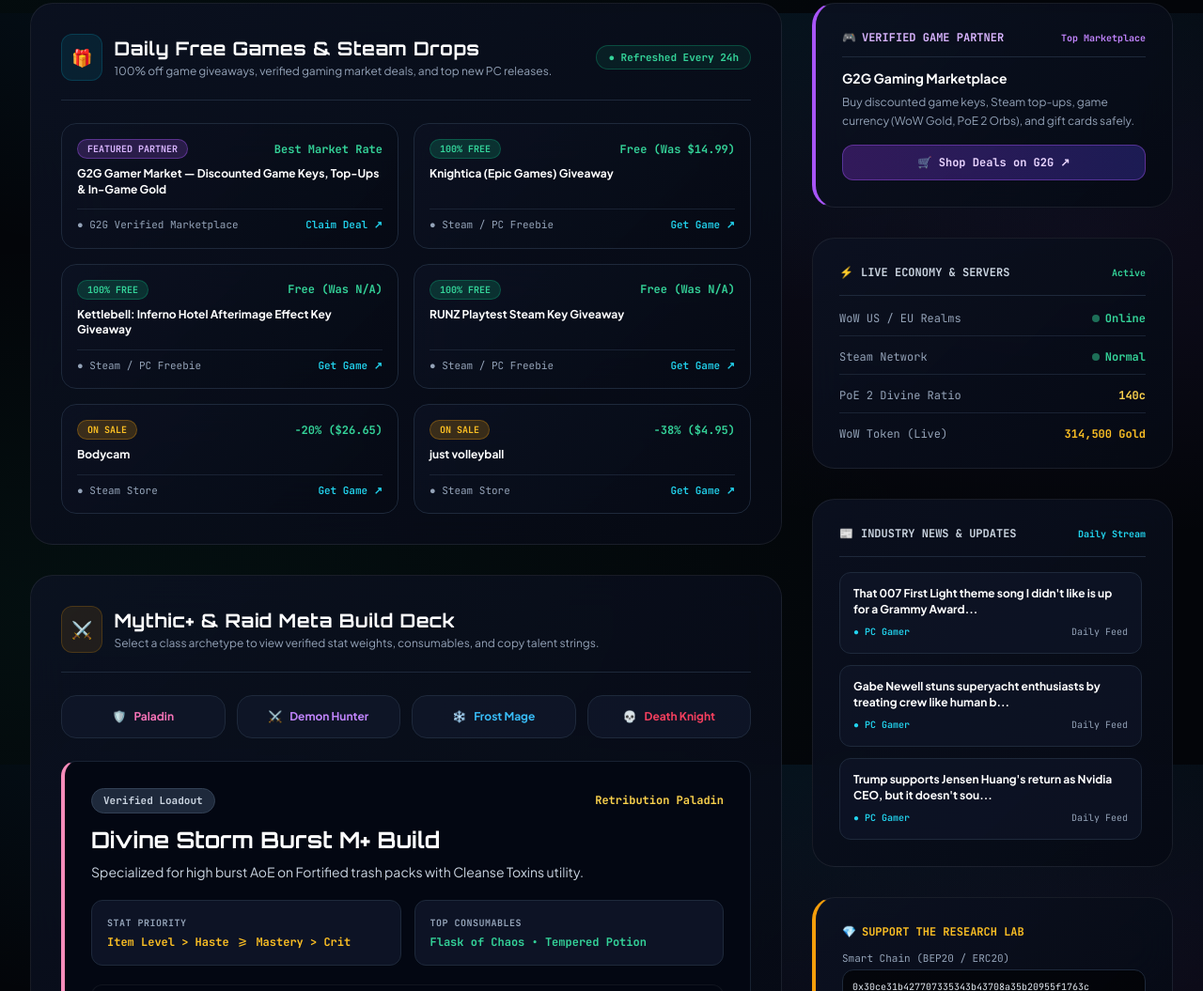
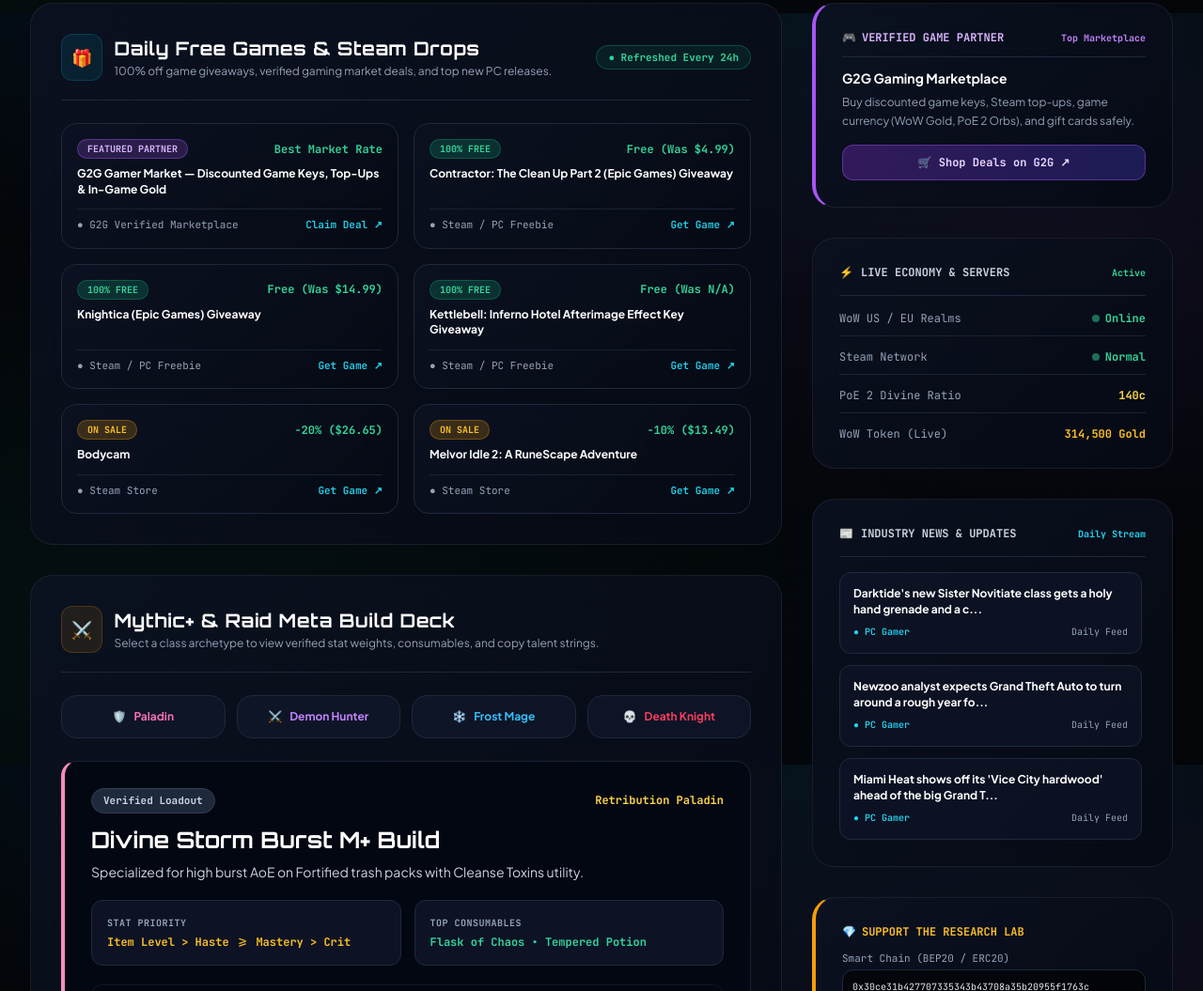
Before and after one commit to kchour96-dev/autonomous-portfolio-2026, a plain HTML site: page index.html in a window 1280 px wide. Shown: the part 786-1841 px from the top of the page at 94% size. Drawn offline with nearby package versions, Linux system fonts and the light colour scheme.

Commit message:
Auto-update: Daily Steam releases & free games

```diff
--- a/index.html
+++ b/index.html
@@ -280,6 +280,21 @@
                         <div>
                             <div class='flex items-center justify-between mb-2'>
                                 <span class='text-[10px] font-bold px-2.5 py-0.5 rounded-full border bg-emerald-500/20 text-emerald-400 border-emerald-500/30 font-mono'>100% FREE</span>
+                                <span class='text-xs font-mono text-emerald-400 font-bold'>Free (Was $4.99)</span>
+                            </div>
+                            <a href='https://www.gamerpower.com/open/contractor-the-clean-up-part-2-epic-games-giveaway' target='_blank' rel='noopener noreferrer' class='font-bold text-white group-hover:text-cyan-400 transition text-xs block leading-snug'>
+                                Contractor: The Clean Up Part 2 (Epic Games) Giveaway
+                            </a>
+                        </div>
+                        <div class='mt-3 text-[11px] text-slate-400 flex items-center justify-between border-t border-slate-800/80 pt-2 font-mono'>
+                            <span>● Steam / PC Freebie</span>
+                            <a href='https://www.gamerpower.com/open/contractor-the-clean-up-part-2-epic-games-giveaway' target='_blank' rel='noopener noreferrer' class='text-cyan-400 hover:underline font-semibold'>Get Game ↗</a>
+                        </div>
+                    </div>
+                    <div class='glass-card p-4 rounded-2xl border border-slate-800 flex flex-col justify-between hover:border-cyan-500/30 transition group'>
+                        <div>
+                            <div class='flex items-center justify-between mb-2'>
+                                <span class='text-[10px] font-bold px-2.5 py-0.5 rounded-full border bg-emerald-500/20 text-emerald-400 border-emerald-500/30 font-mono'>100% FREE</span>
                                 <span class='text-xs font-mono text-emerald-400 font-bold'>Free (Was $14.99)</span>
                             </div>
                             <a href='https://www.gamerpower.com/open/knightica-epic-games-giveaway' target='_blank' rel='noopener noreferrer' class='font-bold text-white group-hover:text-cyan-400 transition text-xs block leading-snug'>
@@ -309,21 +324,6 @@
                     <div class='glass-card p-4 rounded-2xl border border-slate-800 flex flex-col justify-between hover:border-cyan-500/30 transition group'>
                         <div>
                             <div class='flex items-center justify-between mb-2'>
-                                <span class='text-[10px] font-bold px-2.5 py-0.5 rounded-full border bg-emerald-500/20 text-emerald-400 border-emerald-500/30 font-mono'>100% FREE</span>
-                                <span class='text-xs font-mono text-emerald-400 font-bold'>Free (Was N/A)</span>
-                            </div>
-                            <a href='https://www.gamerpower.com/open/runz-playtest-steam-key-giveaway' target='_blank' rel='noopener noreferrer' class='font-bold text-white group-hover:text-cyan-400 transition text-xs block leading-snug'>
-                                RUNZ Playtest Steam Key Giveaway
-                            </a>
-                        </div>
-                        <div class='mt-3 text-[11px] text-slate-400 flex items-center justify-between border-t border-slate-800/80 pt-2 font-mono'>
-                            <span>● Steam / PC Freebie</span>
-                            <a href='https://www.gamerpower.com/open/runz-playtest-steam-key-giveaway' target='_blank' rel='noopener noreferrer' class='text-cyan-400 hover:underline font-semibold'>Get Game ↗</a>
-                        </div>
-                    </div>
-                    <div class='glass-card p-4 rounded-2xl border border-slate-800 flex flex-col justify-between hover:border-cyan-500/30 transition group'>
-                        <div>
-                            <div class='flex items-center justify-between mb-2'>
                                 <span class='text-[10px] font-bold px-2.5 py-0.5 rounded-full border bg-amber-500/20 text-amber-400 border-amber-500/30 font-mono'>ON SALE</span>
                                 <span class='text-xs font-mono text-emerald-400 font-bold'>-20% ($26.65)</span>
                             </div>
@@ -340,15 +340,15 @@
                         <div>
                             <div class='flex items-center justify-between mb-2'>
                                 <span class='text-[10px] font-bold px-2.5 py-0.5 rounded-full border bg-amber-500/20 text-amber-400 border-amber-500/30 font-mono'>ON SALE</span>
-                                <span class='text-xs font-mono text-emerald-400 font-bold'>-38% ($4.95)</span>
+                                <span class='text-xs font-mono text-emerald-400 font-bold'>-10% ($13.49)</span>
                             </div>
-                            <a href='https://store.steampowered.com/app/5037200' target='_blank' rel='noopener noreferrer' class='font-bold text-white group-hover:text-cyan-400 transition text-xs block leading-snug'>
-                                just volleyball
+                            <a href='https://store.steampowered.com/app/3218350' target='_blank' rel='noopener noreferrer' class='font-bold text-white group-hover:text-cyan-400 transition text-xs block leading-snug'>
+                                Melvor Idle 2: A RuneScape Adventure
                             </a>
                         </div>
                         <div class='mt-3 text-[11px] text-slate-400 flex items-center justify-between border-t border-slate-800/80 pt-2 font-mono'>
                             <span>● Steam Store</span>
-                            <a href='https://store.steampowered.com/app/5037200' target='_blank' rel='noopener noreferrer' class='text-cyan-400 hover:underline font-semibold'>Get Game ↗</a>
+                            <a href='https://store.steampowered.com/app/3218350' target='_blank' rel='noopener noreferrer' class='text-cyan-400 hover:underline font-semibold'>Get Game ↗</a>
                         </div>
                     </div>
 <!-- DAILY_GAMES_END -->
@@ -522,8 +522,8 @@
                 <div class="space-y-3 text-xs max-h-[500px] overflow-y-auto custom-scroll pr-1" id="news-feed">
 <!-- DAILY_NEWS_START -->
                     <div class='p-3.5 rounded-xl bg-slate-900/60 hover:bg-slate-900 border border-slate-800 transition'>
-                        <a href='https://www.pcgamer.com/games/action/that-007-first-light-theme-song-i-didnt-like-is-up-for-a-grammy-award/' target='_blank' rel='noopener noreferrer' class='font-bold text-white hover:text-cyan-400 transition text-xs block leading-snug'>
-                            That 007 First Light theme song I didn't like is up for a Grammy Award...
+                        <a href='https://www.pcgamer.com/games/fps/darktides-new-sister-novitiate-class-gets-a-holy-hand-grenade-and-a-crossbow-that-can-pin-enemies-to-walls/' target='_blank' rel='noopener noreferrer' class='font-bold text-white hover:text-cyan-400 transition text-xs block leading-snug'>
+                            Darktide's new Sister Novitiate class gets a holy hand grenade and a c...
                         </a>
                         <div class='flex items-center justify-between mt-2 text-[10px] text-slate-400 font-mono'>
                             <span class='text-cyan-400 font-semibold'>● PC Gamer</span>
@@ -531,8 +531,8 @@
                         </div>
                     </div>
                     <div class='p-3.5 rounded-xl bg-slate-900/60 hover:bg-slate-900 border border-slate-800 transition'>
-                        <a href='https://www.pcgamer.com/gaming-industry/gabe-newell-stuns-superyacht-enthusiasts-by-treating-crew-like-human-beings-that-is-something-weve-never-really-seen-before-in-our-industry/' target='_blank' rel='noopener noreferrer' class='font-bold text-white hover:text-cyan-400 transition text-xs block leading-snug'>
-                            Gabe Newell stuns superyacht enthusiasts by treating crew like human b...
+                        <a href='https://www.pcgamer.com/games/grand-theft-auto/newzoo-analyst-expects-grand-theft-auto-to-turn-around-a-rough-year-for-console-gaming-without-gta-6-the-console-market-would-likely-be-down-year-over-year-in-2026/' target='_blank' rel='noopener noreferrer' class='font-bold text-white hover:text-cyan-400 transition text-xs block leading-snug'>
+                            Newzoo analyst expects Grand Theft Auto to turn around a rough year fo...
                         </a>
                         <div class='flex items-center justify-between mt-2 text-[10px] text-slate-400 font-mono'>
                             <span class='text-cyan-400 font-semibold'>● PC Gamer</span>
@@ -540,8 +540,8 @@
                         </div>
                     </div>
                     <div class='p-3.5 rounded-xl bg-slate-900/60 hover:bg-slate-900 border border-slate-800 transition'>
-                        <a href='https://www.pcgamer.com/software/ai/trump-supports-jensen-huangs-return-as-nvidia-ceo-but-it-doesnt-sound-like-the-board-is-interested/' target='_blank' rel='noopener noreferrer' class='font-bold text-white hover:text-cyan-400 transition text-xs block leading-snug'>
-                            Trump supports Jensen Huang's return as Nvidia CEO, but it doesn't sou...
+                        <a href='https://www.pcgamer.com/games/grand-theft-auto/miami-heat-shows-off-its-vice-city-hardwood-ahead-of-the-big-grand-theft-auto-6-basketball-game/' target='_blank' rel='noopener noreferrer' class='font-bold text-white hover:text-cyan-400 transition text-xs block leading-snug'>
+                            Miami Heat shows off its 'Vice City hardwood' ahead of the big Grand T...
                         </a>
                         <div class='flex items-center justify-between mt-2 text-[10px] text-slate-400 font-mono'>
                             <span class='text-cyan-400 font-semibold'>● PC Gamer</span>
```
